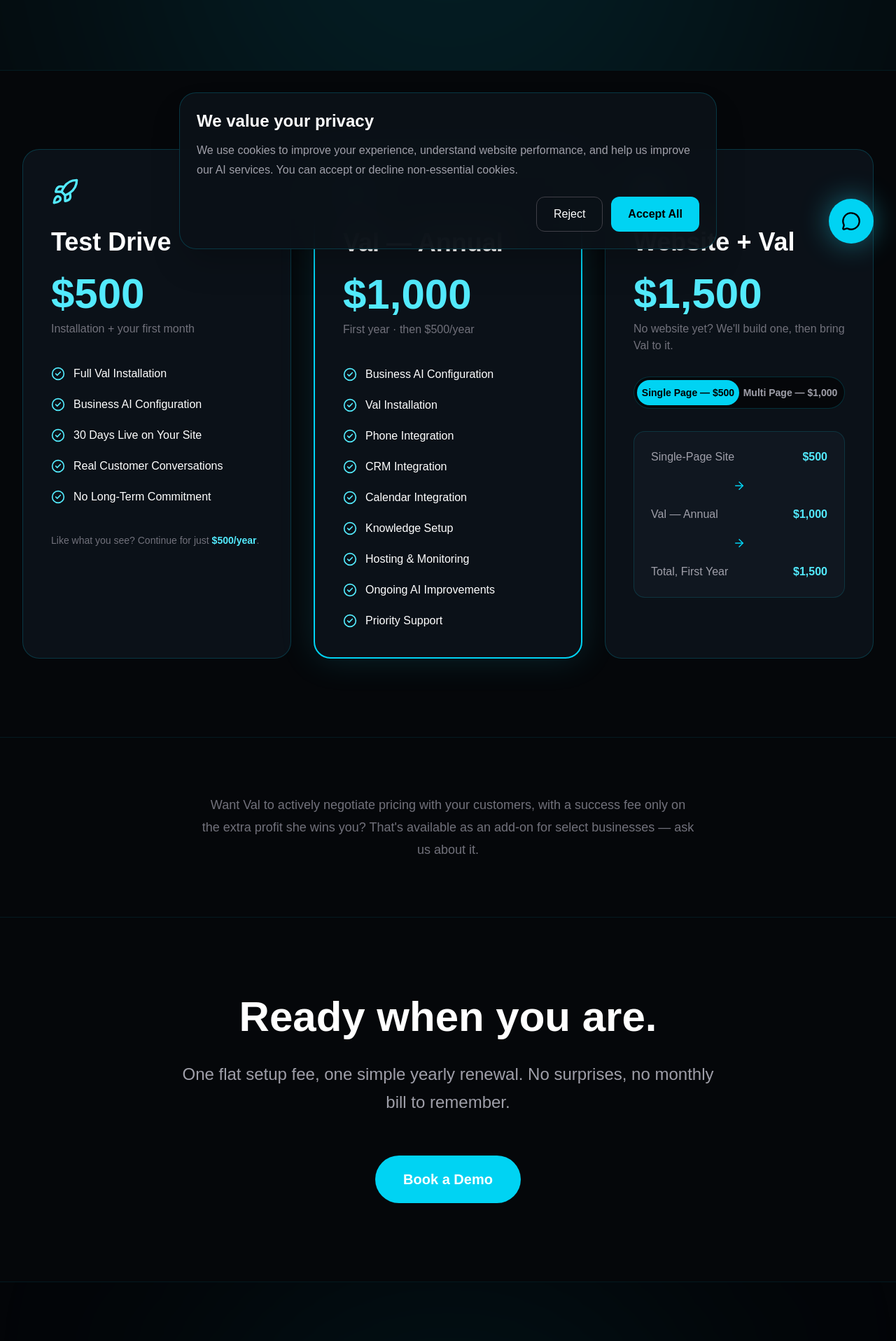
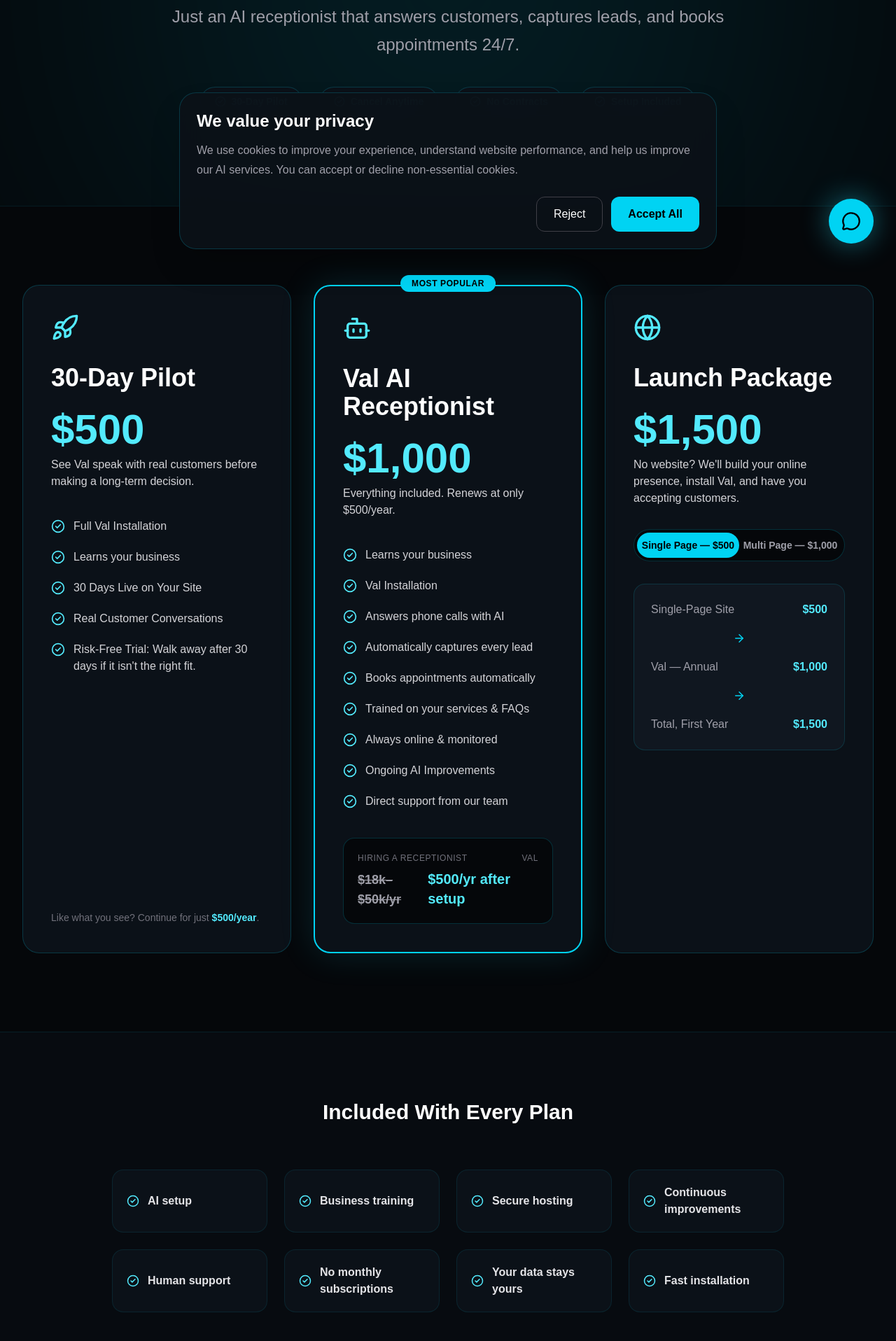
Before and after one commit to TheChainEnterprise/the-chain-tech, a Next.js app: page /pricing in a window 1280 px wide. Shown: the part 420-2336 px from the top of the page at 70% size. Built offline with nearby package versions, Linux system fonts and the light colour scheme.

Commit message:
Update pricing page layout and copy

```diff
--- a/app/pricing/page.tsx
+++ b/app/pricing/page.tsx
@@ -10,10 +10,10 @@ import {
   Globe,
   ArrowRight,
   CheckCircle2,
+  HelpCircle,
 } from "lucide-react";
 
 export default function PricingPage() {
-  // CHANGED: toggle for the website bundle's site tier (single vs multi page)
   const [siteType, setSiteType] = useState<"single" | "multi">("single");
   const sitePrice = siteType === "single" ? 500 : 1000;
   const valAnnualPrice = 1000;
@@ -24,11 +24,8 @@ export default function PricingPage() {
       <Navbar />
 
       <main className="min-h-screen bg-[#05070A] pt-20 text-white">
-
         {/* Hero */}
-
         <section className="relative overflow-hidden border-b border-cyan-400/10 py-32">
-
           <motion.div
             animate={{
               scale: [1, 1.08, 1],
@@ -42,135 +39,150 @@ export default function PricingPage() {
           />
 
           <div className="relative z-10 mx-auto max-w-6xl px-8 text-center">
-
             <motion.h1
               initial={{ opacity: 0, y: 25 }}
               animate={{ opacity: 1, y: 0 }}
               className="text-7xl font-black"
             >
-            Pricing
+              Invest Once.
+              <br />
+              <span className="text-cyan-300">Let Val Work Every Day.</span>
             </motion.h1>
 
             <motion.p
               initial={{ opacity: 0 }}
               animate={{ opacity: 1 }}
-            transition={{ delay: .15 }}
+              transition={{ delay: 0.15 }}
               className="mx-auto mt-8 max-w-4xl text-2xl leading-10 text-zinc-400"
             >
-            Simple, upfront pricing.
+              No monthly subscriptions. No hidden fees.
               <br />
-            No monthly bill to dread.
+              Just an AI receptionist that answers customers, captures leads, and books appointments 24/7.
             </motion.p>
 
+            <motion.div
+              initial={{ opacity: 0, y: 15 }}
+              animate={{ opacity: 1, y: 0 }}
+              transition={{ delay: 0.25 }}
+              className="mx-auto mt-10 flex flex-wrap justify-center gap-6 text-sm font-semibold text-cyan-300"
+            >
+              <span className="flex items-center gap-2 rounded-full border border-cyan-400/20 bg-[#0B1118] px-5 py-2.5">
+                <CheckCircle2 size={16} /> 30-Day Pilot
+              </span>
+              <span className="flex items-center gap-2 rounded-full border border-cyan-400/20 bg-[#0B1118] px-5 py-2.5">
+                <CheckCircle2 size={16} /> Cancel Anytime
+              </span>
+              <span className="flex items-center gap-2 rounded-full border border-cyan-400/20 bg-[#0B1118] px-5 py-2.5">
+                <CheckCircle2 size={16} /> No Contracts
+              </span>
+              <span className="flex items-center gap-2 rounded-full border border-cyan-400/20 bg-[#0B1118] px-5 py-2.5">
+                <CheckCircle2 size={16} /> Setup Included
+              </span>
+            </motion.div>
           </div>
-
         </section>
 
         {/* Pricing Cards */}
-
         <section className="py-28">
-
           <div className="mx-auto grid max-w-7xl gap-8 px-8 lg:grid-cols-3">
 
-          {/* 1-Month Test Drive */}
-
+            {/* 30-Day Pilot */}
             <motion.div
               whileHover={{ y: -8 }}
-            className="rounded-3xl border border-cyan-400/20 bg-[#0B1118] p-10"
+              className="flex flex-col justify-between rounded-3xl border border-cyan-400/20 bg-[#0B1118] p-10"
             >
-
+              <div>
                 <Rocket className="mb-8 text-cyan-300" size={40} />
 
-            <h2 className="text-4xl font-black">
-              Test Drive
-            </h2>
+                <h2 className="text-4xl font-black">30-Day Pilot</h2>
 
-            <div className="mt-6 text-6xl font-black text-cyan-300">
-              $500
-            </div>
+                <div className="mt-6 text-6xl font-black text-cyan-300">$500</div>
 
-            <p className="mt-2 text-zinc-500">
-              Installation + your first month
+                <p className="mt-2 font-medium text-zinc-300">
+                  See Val speak with real customers before making a long-term decision.
                 </p>
 
                 <div className="mt-10 space-y-5">
-
                   <Feature text="Full Val Installation" />
-              <Feature text="Business AI Configuration" />
+                  <Feature text="Learns your business" />
                   <Feature text="30 Days Live on Your Site" />
                   <Feature text="Real Customer Conversations" />
-              <Feature text="No Long-Term Commitment" />
-
+                  <Feature text="Risk-Free Trial: Walk away after 30 days if it isn't the right fit." />
+                </div>
               </div>
 
               <p className="mt-10 text-sm text-zinc-500">
                 Like what you see? Continue for just{" "}
                 <span className="font-semibold text-cyan-300">$500/year</span>.
               </p>
-
             </motion.div>
 
-          {/* Val Annual Plan */}
-
+            {/* Val AI Receptionist (Annual) */}
             <motion.div
               whileHover={{ y: -8 }}
-            className="rounded-3xl border-2 border-cyan-400 bg-[#0B1118] p-10 shadow-[0_0_50px_rgba(34,211,238,.15)]"
+              className="relative flex flex-col justify-between rounded-3xl border-2 border-cyan-400 bg-[#0B1118] p-10 shadow-[0_0_50px_rgba(34,211,238,.15)]"
             >
+              <div className="absolute -top-4 left-1/2 -translate-x-1/2 rounded-full bg-cyan-400 px-4 py-1 text-xs font-black tracking-wider text-black uppercase">
+                Most Popular
+              </div>
 
+              <div>
                 <Bot className="mb-8 text-cyan-300" size={40} />
 
-            <h2 className="text-4xl font-black">
-              Val — Annual
-            </h2>
+                <h2 className="text-4xl font-black">Val AI Receptionist</h2>
 
-            <div className="mt-6 text-6xl font-black text-cyan-300">
-              $1,000
-            </div>
+                <div className="mt-6 text-6xl font-black text-cyan-300">$1,000</div>
 
-            <p className="mt-2 text-zinc-500">
-              First year · then $500/year
+                <p className="mt-2 font-medium text-zinc-300">
+                  Everything included. Renews at only $500/year.
                 </p>
 
                 <div className="mt-10 space-y-5">
-
-              <Feature text="Business AI Configuration" />
+                  <Feature text="Learns your business" />
                   <Feature text="Val Installation" />
-              <Feature text="Phone Integration" />
-              <Feature text="CRM Integration" />
-              <Feature text="Calendar Integration" />
-              <Feature text="Knowledge Setup" />
-              <Feature text="Hosting & Monitoring" />
+                  <Feature text="Answers phone calls with AI" />
+                  <Feature text="Automatically captures every lead" />
+                  <Feature text="Books appointments automatically" />
+                  <Feature text="Trained on your services & FAQs" />
+                  <Feature text="Always online & monitored" />
                   <Feature text="Ongoing AI Improvements" />
-              <Feature text="Priority Support" />
-
+                  <Feature text="Direct support from our team" />
+                </div>
               </div>
 
+              {/* Value Comparison Block */}
+              <div className="mt-10 rounded-2xl border border-cyan-400/20 bg-[#05070A] p-5">
+                <div className="flex justify-between text-xs text-zinc-500 uppercase tracking-wider mb-2">
+                  <span>Hiring a receptionist</span>
+                  <span>Val</span>
+                </div>
+                <div className="flex justify-between items-baseline font-bold">
+                  <span className="text-lg text-zinc-400 line-through">$18k–$50k/yr</span>
+                  <span className="text-xl text-cyan-300">$500/yr after setup</span>
+                </div>
+              </div>
             </motion.div>
 
-          {/* Website + Val bundle */}
-
+            {/* Launch Package */}
             <motion.div
               whileHover={{ y: -8 }}
-            className="rounded-3xl border border-cyan-400/20 bg-[#0B1118] p-10"
+              className="flex flex-col justify-between rounded-3xl border border-cyan-400/20 bg-[#0B1118] p-10"
             >
-
+              <div>
                 <Globe className="mb-8 text-cyan-300" size={40} />
 
-            <h2 className="text-4xl font-black">
-              Website + Val
-            </h2>
+                <h2 className="text-4xl font-black">Launch Package</h2>
 
                 <div className="mt-6 text-6xl font-black text-cyan-300">
                   ${bundleTotal.toLocaleString()}
                 </div>
 
-            <p className="mt-2 text-zinc-500">
-              No website yet? We'll build one, then bring Val to it.
+                <p className="mt-2 font-medium text-zinc-300">
+                  No website? We'll build your online presence, install Val, and have you accepting customers.
                 </p>
 
                 {/* Site type toggle */}
                 <div className="mt-8 flex rounded-full border border-cyan-400/20 bg-[#05070A] p-1 text-sm">
-
                   <button
                     onClick={() => setSiteType("single")}
                     className={`flex-1 rounded-full py-2 font-semibold transition ${
@@ -192,11 +204,9 @@ export default function PricingPage() {
                   >
                     Multi Page — $1,000
                   </button>
-
                 </div>
 
                 <div className="mt-8 space-y-4 rounded-2xl border border-cyan-400/15 bg-[#101720] p-6">
-
                   <Row
                     left={
                       siteType === "single"
@@ -205,72 +215,90 @@ export default function PricingPage() {
                     }
                     right={`$${sitePrice}`}
                   />
-
                   <Arrow />
-
                   <Row left="Val — Annual" right={`$${valAnnualPrice.toLocaleString()}`} />
-
                   <Arrow />
-
                   <Row left="Total, First Year" right={`$${bundleTotal.toLocaleString()}`} />
-
                 </div>
-
+              </div>
             </motion.div>
 
           </div>
-
         </section>
 
-      {/* Success fee — light mention, not a full tier */}
+        {/* Included With Every Plan (Trust Section) */}
+        <section className="border-t border-cyan-400/10 py-24 bg-[#070b10]">
+          <div className="mx-auto max-w-5xl px-8">
+            <h3 className="text-center text-3xl font-black mb-16">
+              Included With Every Plan
+            </h3>
+            <div className="grid grid-cols-1 md:grid-cols-2 lg:grid-cols-4 gap-6">
+              <TrustItem text="AI setup" />
+              <TrustItem text="Business training" />
+              <TrustItem text="Secure hosting" />
+              <TrustItem text="Continuous improvements" />
+              <TrustItem text="Human support" />
+              <TrustItem text="No monthly subscriptions" />
+              <TrustItem text="Your data stays yours" />
+              <TrustItem text="Fast installation" />
+            </div>
+          </div>
+        </section>
 
-      <section className="border-t border-cyan-400/10 py-20">
-
-        <div className="mx-auto max-w-3xl px-8 text-center">
-
-          <p className="text-lg leading-8 text-zinc-500">
-            Want Val to actively negotiate pricing with your customers, with
-            a success fee only on the extra profit she wins you? That's
-            available as an add-on for select businesses —{" "}
-            <a
-              href="/contact"
-              className="text-cyan-300 underline underline-offset-4"
-            >
-              ask us about it
-            </a>
-            .
-          </p>
-
+        {/* FAQs */}
+        <section className="border-t border-cyan-400/10 py-24">
+          <div className="mx-auto max-w-4xl px-8">
+            <h3 className="text-center text-4xl font-black mb-16">
+              Frequently Asked Questions
+            </h3>
+            <div className="space-y-8">
+              <FaqItem
+                q="Can I cancel?"
+                a="Yes. You own your website and data."
+              />
+              <FaqItem
+                q="How long does setup take?"
+                a="Usually within a few business days."
+              />
+              <FaqItem
+                q="Do I need technical knowledge?"
+                a="No. We handle everything."
+              />
+              <FaqItem
+                q="Can Val answer customer questions?"
+                a="Yes. Val is trained specifically on your business."
+              />
+              <FaqItem
+                q="Can I upgrade later?"
+                a="Anytime."
+              />
             </div>
-
+          </div>
         </section>
 
         {/* CTA */}
-
-      <section className="border-t border-cyan-400/10 py-28">
-
-        <div className="mx-auto max-w-5xl px-8 text-center">
+        <section className="border-t border-cyan-400/10 py-28 relative overflow-hidden">
+          <div className="mx-auto max-w-5xl px-8 text-center relative z-10">
+            <p className="text-cyan-300 font-bold uppercase tracking-widest mb-4">
+              If Val books just ONE extra customer per month, she often pays for herself.
+            </p>
 
             <h2 className="text-6xl font-black">
-            Ready when you are.
+              Hire Val.
             </h2>
 
-          <p className="mx-auto mt-8 max-w-3xl text-2xl leading-10 text-zinc-400">
-            One flat setup fee, one simple yearly renewal.
-            No surprises, no monthly bill to remember.
+            <p className="mx-auto mt-6 max-w-3xl text-xl leading-relaxed text-zinc-400">
+              She never sleeps. Never misses a lead. Never forgets a customer.
             </p>
 
             <a
               href="/book-demo"
-  className="mt-14 inline-block rounded-full bg-cyan-400 px-10 py-5 text-xl font-semibold text-black transition hover:scale-105"
+              className="mt-12 inline-block rounded-full bg-cyan-400 px-10 py-5 text-xl font-semibold text-black transition hover:scale-105 shadow-[0_0_30px_rgba(34,211,238,0.4)]"
             >
-  Book a Demo
+              Book Your Free Demo
             </a>
-
           </div>
-
         </section>
-
       </main>
 
       <Footer />
@@ -280,37 +308,41 @@ export default function PricingPage() {
 
 function Feature({ text }: { text: string }) {
   return (
-    <div className="flex items-center gap-3">
-
-      <CheckCircle2
-        size={20}
-        className="text-cyan-300"
-      />
-
-      <span>{text}</span>
-
+    <div className="flex items-start gap-3">
+      <CheckCircle2 size={20} className="text-cyan-300 shrink-0 mt-0.5" />
+      <span className="text-zinc-300">{text}</span>
     </div>
   );
 }
 
-function Row({
-  left,
-  right,
-}: {
-  left: string;
-  right: string;
-}) {
+function TrustItem({ text }: { text: string }) {
+  return (
+    <div className="flex items-center gap-3 rounded-2xl border border-cyan-400/10 bg-[#0B1118] p-5">
+      <CheckCircle2 size={18} className="text-cyan-300 shrink-0" />
+      <span className="font-semibold text-zinc-200">{text}</span>
+    </div>
+  );
+}
+
+function FaqItem({ q, a }: { q: string; a: string }) {
+  return (
+    <div className="rounded-2xl border border-cyan-400/15 bg-[#0B1118] p-8">
+      <h4 className="text-xl font-bold text-white flex items-center gap-3">
+        <HelpCircle size={20} className="text-cyan-300 shrink-0" />
+        {q}
+      </h4>
+      <p className="mt-3 text-zinc-400 pl-8 leading-relaxed">
+        {a}
+      </p>
+    </div>
+  );
+}
+
+function Row({ left, right }: { left: string; right: string }) {
   return (
     <div className="flex items-center justify-between">
-
-      <span className="text-zinc-400">
-        {left}
-      </span>
-
-      <span className="font-bold text-cyan-300">
-        {right}
-      </span>
-
+      <span className="text-zinc-400">{left}</span>
+      <span className="font-bold text-cyan-300">{right}</span>
     </div>
   );
 }
@@ -318,12 +350,7 @@ function Row({
 function Arrow() {
   return (
     <div className="flex justify-center py-1">
-
-      <ArrowRight
-        className="text-cyan-400"
-        size={18}
-      />
-
+      <ArrowRight className="text-cyan-400" size={18} />
     </div>
   );
 }
```
Lines whose indentation alone changed are shown as unchanged.
